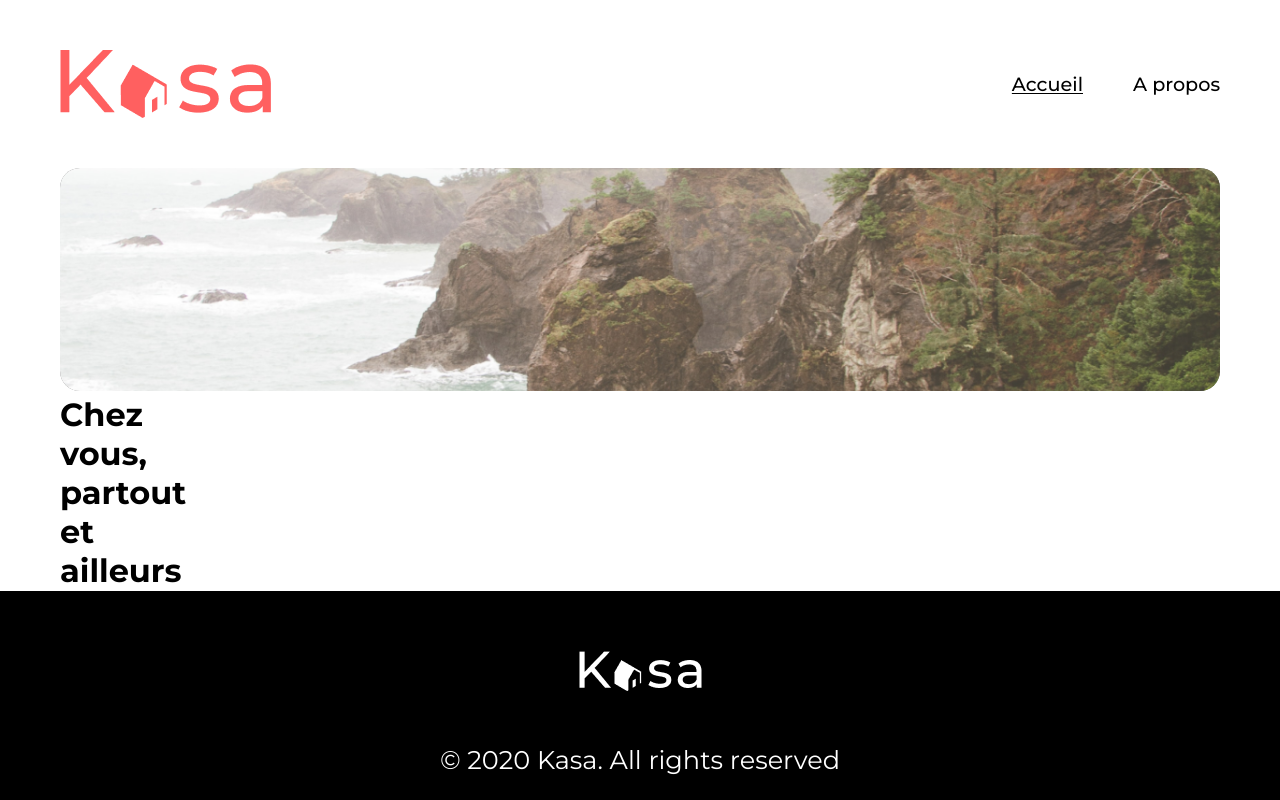
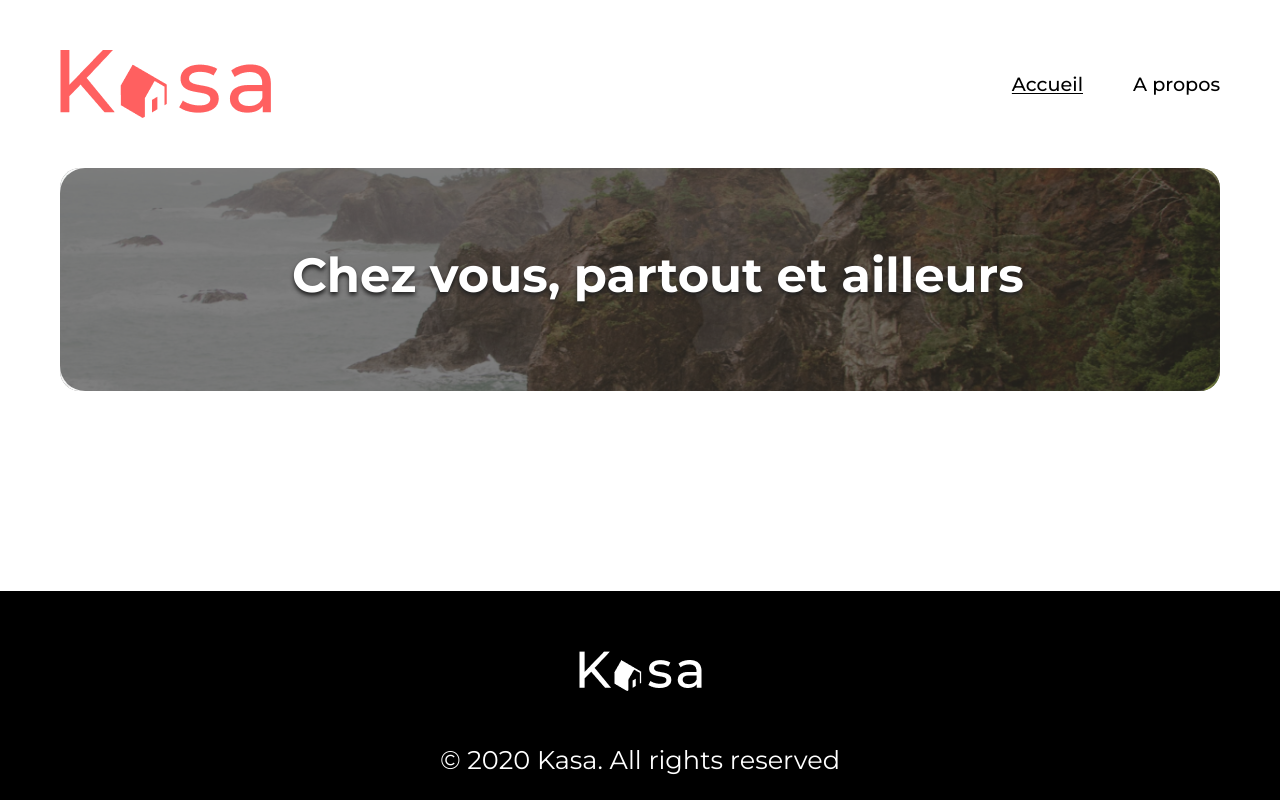
Before and after one commit to Elodie76/Projet_7_KASA, a React (Vite) app: page / in a window 1280 px wide. Built offline with nearby package versions, Linux system fonts and the light colour scheme.

Commit message:
ajout style banner complet

```diff
--- /dev/null
+++ b/src/Rooter/Index.jsx
@@ -0,0 +1,20 @@
+import {  Routes, Route } from "react-router-dom";
+import Home from "../pages/Home";
+import About from "../pages/About";
+import Hebergement from "../pages/Hebergement";
+import ErrorHTTP from "../pages/ErrorHTTP";
+
+
+
+const Router = () => {
+    return (
+        <Routes>
+          <Route path="/" element={<Home />} />
+          <Route path="/about" element={<About />} />
+          <Route path="/hebergement" element={<Hebergement />} />
+          <Route path="*" element={<ErrorHTTP />} />
+        </Routes>
+  );
+};
+
+export default Router;
--- a/src/components/App.jsx
+++ /dev/null
@@ -1,30 +0,0 @@
-import { BrowserRouter, Routes, Route } from "react-router-dom";
-
-import Home from "../pages/Home";
-import About from "../pages/About";
-import Header from "./Header";
-import Hebergement from "../pages/Hebergement";
-import ErrorHTTP from "../pages/ErrorHTTP";
-import Footer from "./Footer";
-
-
-const App = () => {
-  return (
-
-    <BrowserRouter>
-      <Header />
-
-      <Routes>
-        <Route path="/" element={<Home />} />
-        <Route path="/about" element={<About />} />
-        <Route path="/hebergement" element={<Hebergement />} />
-
-        <Route path="*" element={<ErrorHTTP />} />
-
-      </Routes>
-      <Footer />
-    </BrowserRouter>
-  );
-};
-
-export default App;
--- /dev/null
+++ b/src/components/Banner.jsx
@@ -0,0 +1,18 @@
+import React from 'react';
+
+const Banner = ({imgBanner,title}) => {
+    return (
+
+            <div className="home">
+            <div className="banner">
+                <img src={imgBanner} alt="paysage-cotier" className="banner-img" />
+                <h1 className="banner-title">{title}</h1>
+
+            </div>
+
+        </div>
+
+    );
+};
+
+export default Banner;
--- a/src/main.jsx
+++ b/src/main.jsx
@@ -1,10 +1,17 @@
+import { BrowserRouter } from "react-router-dom";
 import React from 'react'
 import ReactDOM from 'react-dom/client'
-import App from './components/App.jsx'
+import Router from './Rooter/Index'
+import Header from './components/Header'
+import Footer from './components/Footer'
 import '../src/sass/main.scss'
 
 ReactDOM.createRoot(document.getElementById('root')).render(
   <React.StrictMode>
-    <App />
+    <BrowserRouter >
+      <Header />
+      <Router />
+      <Footer />
+    </BrowserRouter>
   </React.StrictMode>,
 )
--- a/src/pages/Home.jsx
+++ b/src/pages/Home.jsx
@@ -1,24 +1,16 @@
 
-import imgBanner from "../assets/images/paysage-cotier.png";
+import bg from "../assets/images/paysage-cotier.png";
+import Banner from "../components/Banner";
+
+const Home = () => {
+
+    // const imgBanner = imgBannerHome
+    return (
+        <>
+        <Banner imgBanner={bg} title={'Chez vous, partout et ailleurs'} />
 
 
-const Home = () => {
-    const title = 'Chez vous, partout et ailleurs'
-    // const imgBanner = imgBannerHome
-    return (
-        <div className="home">
-            <div className="banner">
-                <img src={imgBanner} alt="paysage-cotier" className="banner-img" />
-                <div className="banner-filter">
-                    <h1 className="banner-title">{title}</h1>
-                </div>
-            </div>
-
-        </div>
-
-
-
-
+        </>
     );
 };
 
--- a/src/sass/pages/_home.scss
+++ b/src/sass/pages/_home.scss
@@ -18,24 +18,32 @@
             border-radius: 20px;
 
         }
-        .banner-filter{
-            position: absolute;
+        h1{
+                position: absolute;
+                top: 35%;
+                left: 20%;
+                margin-right: 50px;
+                color: white;
+                font-size: 3rem;
+                text-shadow:  0px 3px 4px #202020;
 
-            background-color: black;
-            // border-radius: 20px;
+                // -webkit-text-stroke: 1px #202020;
+                font-weight: 700;
+                z-index: 2;
 
-
-            h1{
-                position: absolute;
-                margin-right: 50px;
-                top: 40%;
-                left: 30%;
-                color: black;
-                font-size: 2rem;
-                font-weight: 700;
-
-            }
         }
-
+    }
+    .banner::after{
+        content: '';
+        position: absolute;
+        border-radius: 25px;
+        top: 0;
+        left: 0;
+        display: block;
+        width: 100%;
+        height: 100%;
+        background: black;
+        opacity: .5;
+        z-index: 1;
     }
 }
```
